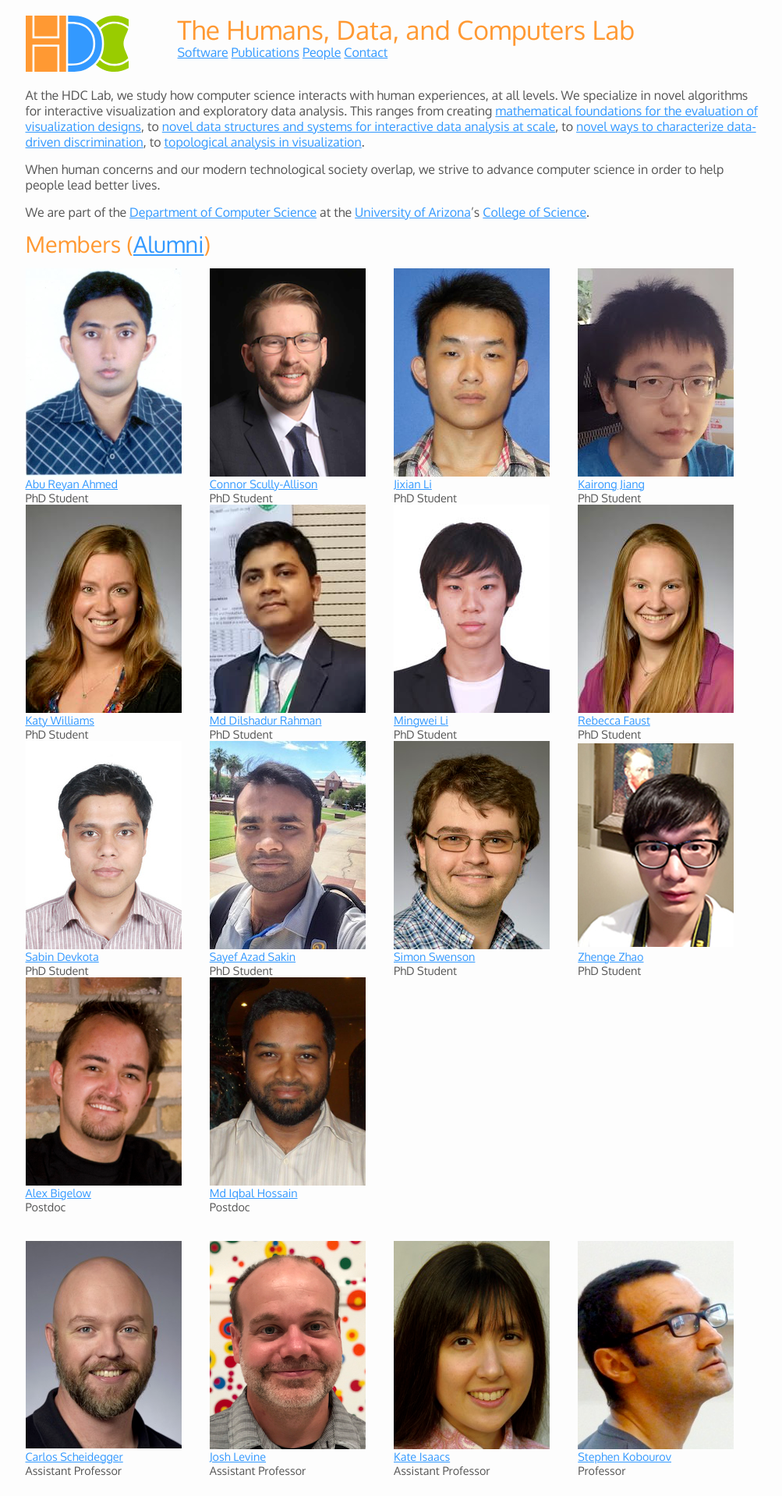
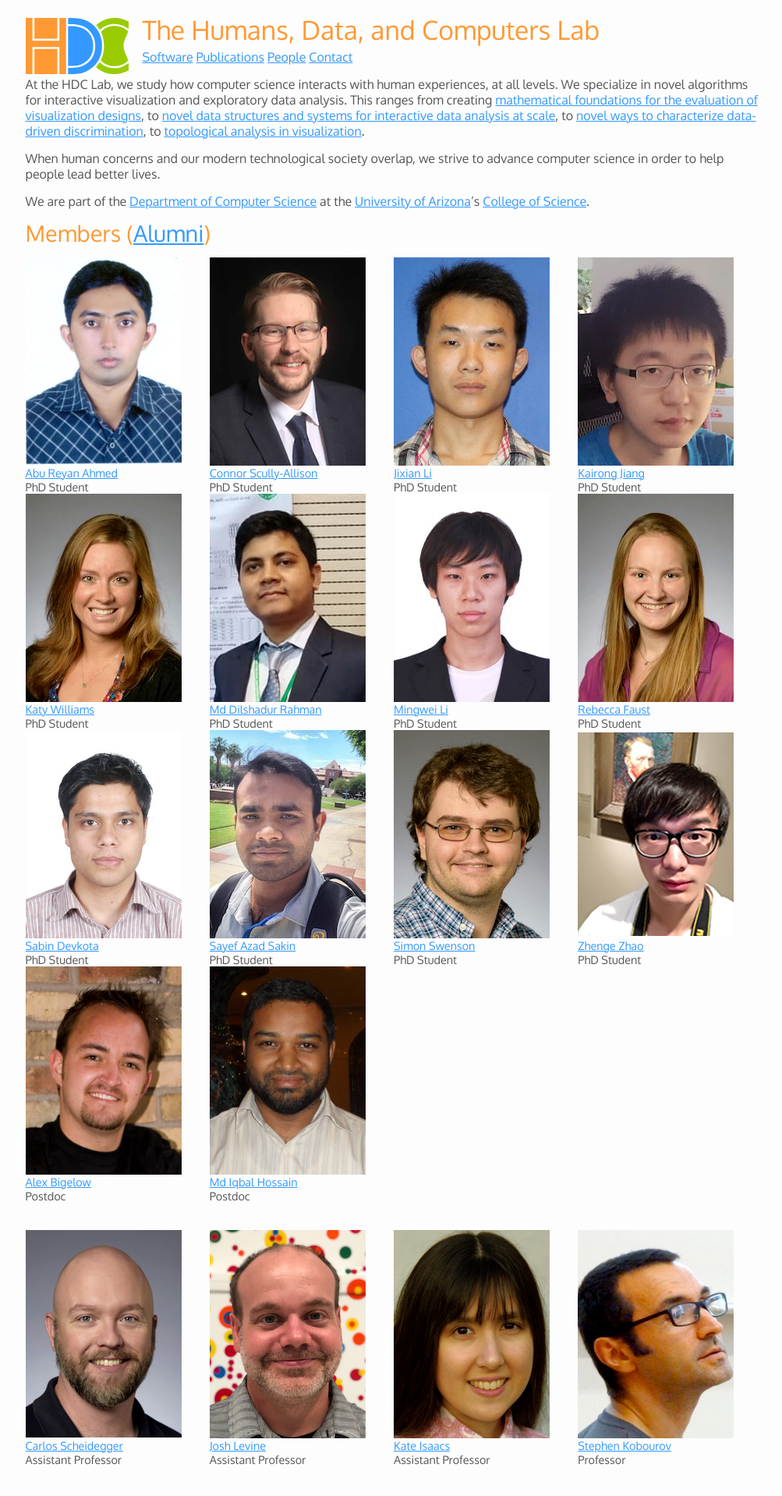
Before and after one commit to hdc-arizona/hdc-arizona.github.io, a Jekyll site: the page built from index.md, in a window 1280 px wide. Shown: the top 1918 px of the page at 78% size, without its empty margins (135-1138 px from the left). Built offline with Jekyll 4.4.1, drawn with Linux system fonts in a browser that asks for light colours.

Commit message:
Header updates

```diff
--- a/_layouts/main.html
+++ b/_layouts/main.html
@@ -9,10 +9,18 @@
 
     <div class="row">
       <div class="col-md-1"></div>
-      <div class="col-md-2 hidden-xs hidden-sm"><a href="http://hdc.cs.arizona.edu"><img id="logo" height="72" src="/img/logo.svg"></a><br/><br/></div>
-      <div class="col-md-8">
-        <h1 style="display: inline;">{{ page.title }}</h1>
-        <p>{% include topnav.html %}</p>
+      <div class="col-md-10">
+        <table>
+        <tr>
+          <td class="hidden-xs hidden-sm" style="width: 150px;">
+            <a href="http://hdc.cs.arizona.edu"><img id="logo" style="height: 72px;" src="/img/logo.svg"></a>
+          </td>
+          <td>
+            <h1 style="display: inline;">{{ page.title }}</h1>
+            <p style="padding-top: 6px;">{% include topnav.html %}</p>
+          </td>
+        </tr>
+        </table>
       </div>
       <div class="col-md-1"></div>
     </div>
```
